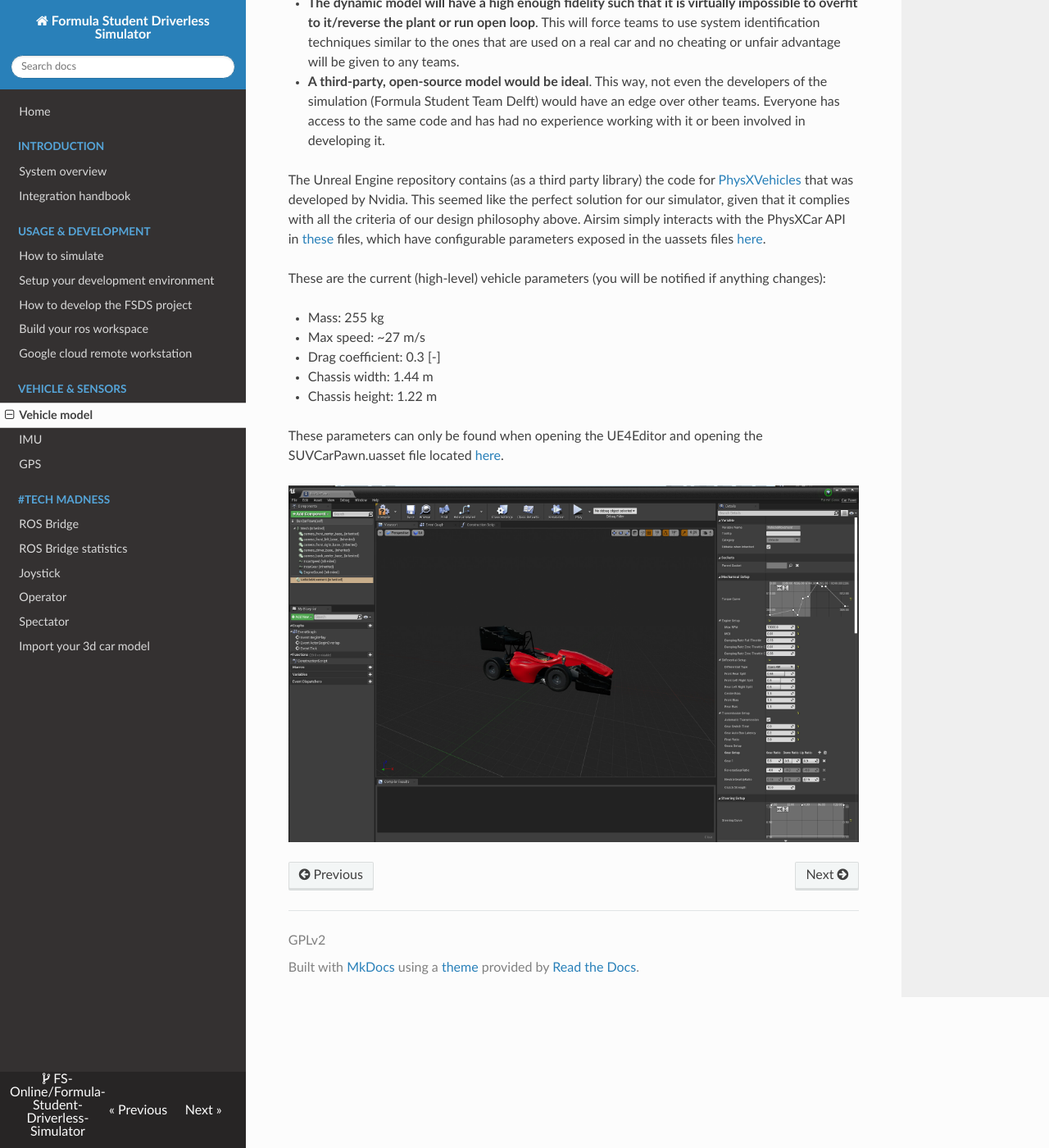
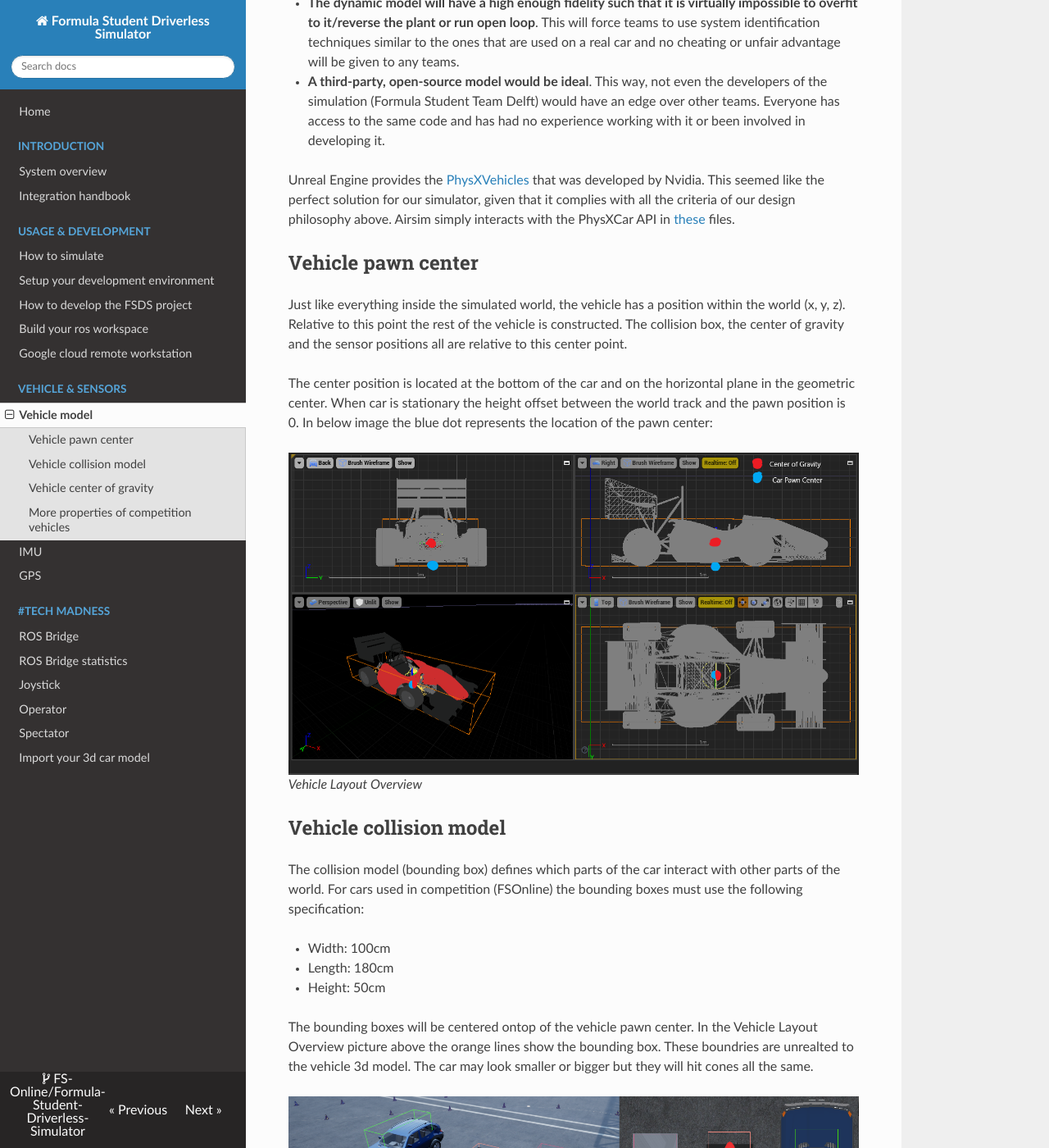
Before and after one commit to FS-Driverless/Formula-Student-Driverless-Simulator, an MkDocs documentation site: the page built from docs/vehicle_model.md, in a window 1280 px wide and 1400 px high, scrolled down 408 px. Shown: the whole window at 82% size. Built offline with MkDocs 1.6.1, drawn with Linux system fonts in a browser that asks for light colours; nearby versions of some CDN libraries; comment, search, counter and statistics services are not loaded; some of the changed text lies outside the part shown.

Commit message:
Documentation about vehicle model centers and remove center of gravity offset from CarPawn

```diff
--- a/docs/vehicle_model.md
+++ b/docs/vehicle_model.md
@@ -9,16 +9,56 @@
 * **A third-party, open-source model would be ideal**. This way, not even the developers of the simulation (Formula Student Team Delft) would have an edge over other teams. Everyone has access to the same code and has had no experience working with it or been involved in developing it.
 
 
-The Unreal Engine repository contains (as a third party library) the code for [PhysXVehicles](https://docs.nvidia.com/gameworks/content/gameworkslibrary/physx/guide/Manual/Vehicles.html) that was developed by Nvidia. This seemed like the perfect solution for our simulator, given that it complies with all the criteria of our design philosophy above. Airsim simply interacts with the PhysXCar API in [these](https://github.com/FS-Online/Formula-Student-Driverless-Simulator/tree/93fa784106c70e53e973e6d755ab5430feeef9da/UE4Project/Plugins/AirSim/Source/Vehicles/Car) files, which have configurable parameters exposed in the uassets files [here](https://github.com/FS-Online/Formula-Student-Driverless-Simulator/tree/master/UE4Project/Plugins/AirSim/Content/VehicleAdv/SUV).
+Unreal Engine provides the [PhysXVehicles](https://docs.nvidia.com/gameworks/content/gameworkslibrary/physx/guide/Manual/Vehicles.html) that was developed by Nvidia.
+This seemed like the perfect solution for our simulator, given that it complies with all the criteria of our design philosophy above.
+Airsim simply interacts with the PhysXCar API in [these](https://github.com/FS-Online/Formula-Student-Driverless-Simulator/tree/master/UE4Project/Plugins/AirSim/Source/Vehicles/Car) files.
 
-These are the current (high-level) vehicle parameters (you will be notified if anything changes):
+## Vehicle pawn center
+
+Just like everything inside the simulated world, the vehicle has a position within the world (x, y, z).
+Relative to this point the rest of the vehicle is constructed.
+The collision box, the center of gravity and the sensor positions all are relative to this center point.
+
+The center position is located at the bottom of the car and on the horizontal plane in the geometric center.
+When car is stationary the height offset between the world track and the pawn position is 0.
+In below image the blue dot represents the location of the pawn center:
+
+![vehicle layout 4 angles](images/vehicle-layout.png)
+_Vehicle Layout Overview_
+
+## Vehicle collision model
+
+The collision model (bounding box) defines which parts of the car interact with other parts of the world.
+For cars used in competition (FSOnline) the bounding boxes must use the following specification:
+
+* Width: 100cm
+* Length: 180cm
+* Height: 50cm
+
+The bounding boxes will be centered ontop of the vehicle pawn center.
+In the Vehicle Layout Overview picture above the orange lines show the bounding box.
+These boundries are unrealted to the vehicle 3d model.
+The car may look smaller or bigger but they will hit cones all the same.
+
+![](images/ue-equality.png)
+
+
+## Vehicle center of gravity
+
+The center of gravity of the car sits in the center of the collision model.
+For cars used in competition (FSOnline), the center of gravity is 25cm above the vehicle pawn center.
+In turn, when the car is stationary, the height offset between the world ground and the center of gravity is 25 cm.
+Within the _Vehicle Layout Overview_ picture the red dot represents the center of gravity.
+
+## More properties of competition vehicles
 
 * Mass: 255 kg
 * Max speed: ~27 m/s
 * Drag coefficient: 0.3 [-]
-* Chassis width: 1.44 m
-* Chassis height: 1.22 m
-
-These parameters can only be found when opening the UE4Editor and opening the SUVCarPawn.uasset file located [here](https://github.com/FS-Online/Formula-Student-Driverless-Simulator/tree/master/UE4Project/Plugins/AirSim/Content/VehicleAdv/SUV).
 
 ![SUVCarPawn](images/vehicle_dynamic_model.png)
+
+# How to configure vehicle properties?
+
+All vehicle proprties are set in the unreal vehicle pawn classes.
+You can view and edit these configuratoin files using the Unreal Editor in `/UE4Project/Plugins/AirSim/Content/VehicleAdv/`.
```
Also changed, not shown: docs/import-car-3d-model.md (+2 -2 lines), docs/integration-handbook.md (+5 -0 lines), docs/images/vehicle-layout.png (added), 1 other file.
